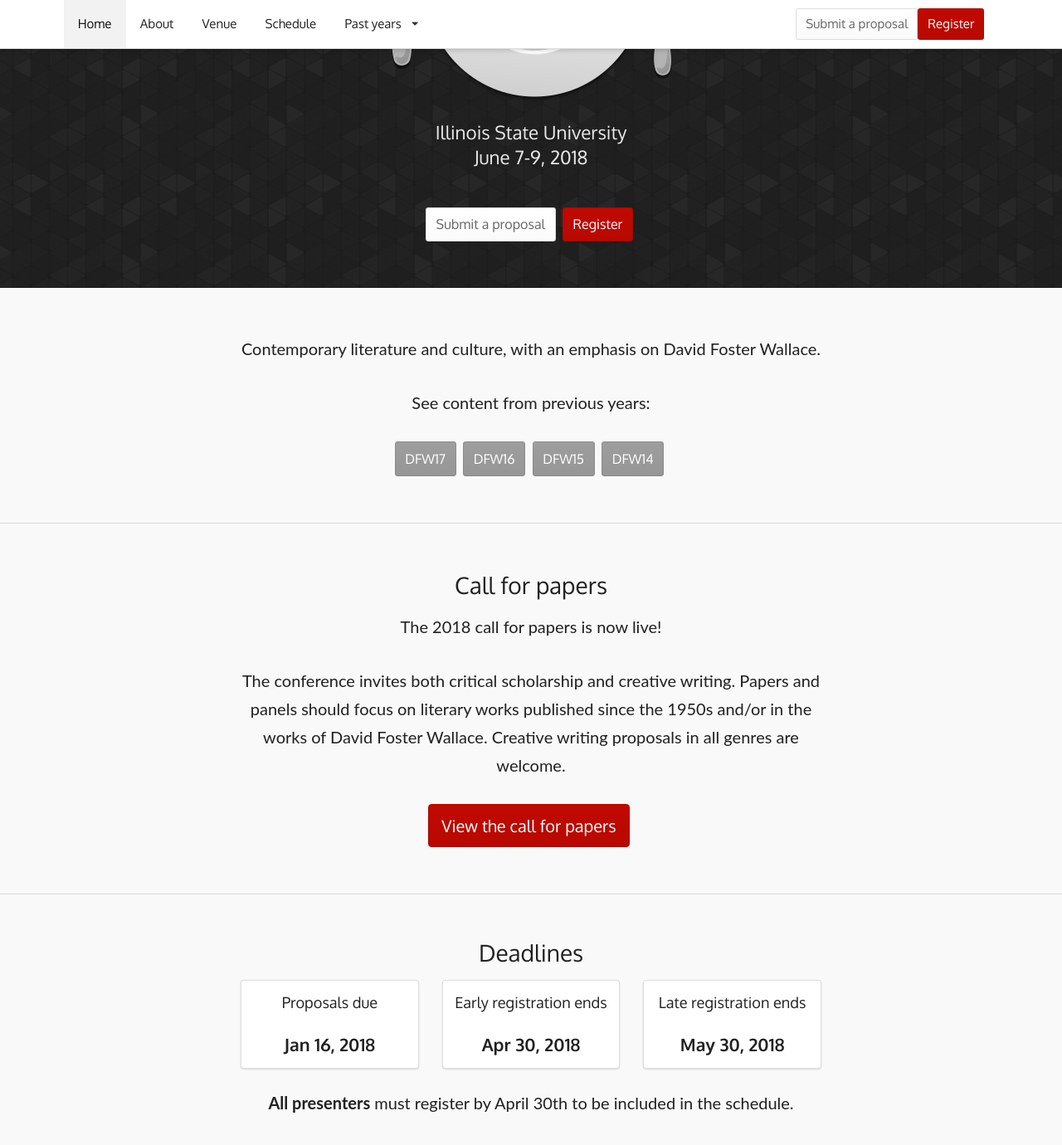
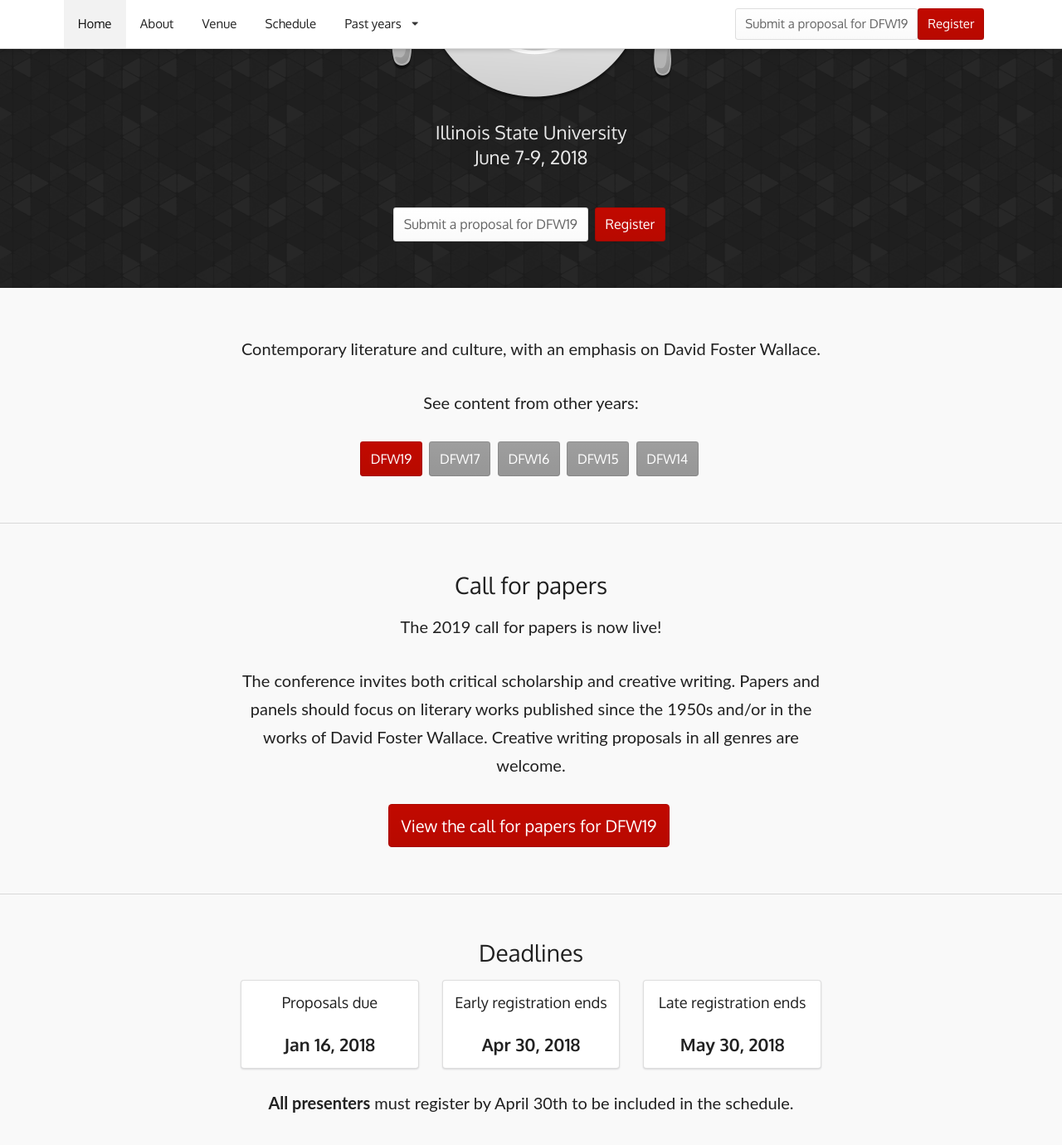
Before and after one commit to dellsystem/david-foster-wallace-conference, a Jekyll site: the page built from index.html, in a window 1280 px wide and 1400 px high, scrolled down 364 px. Shown: the top 1380 px of the window at 83% size. Built offline with Jekyll 4.4.1, drawn with Linux system fonts in a browser that asks for light colours; some of the changed text lies outside the part shown.

Commit message:
Update website links for DFW19
very half-hearted. will need to archive all 2018 content eventually.

```diff
--- a/_includes/menu.html
+++ b/_includes/menu.html
@@ -14,9 +14,9 @@
 </div>
 <div class="right item">
     <a class="ui {% if include.inverted %}inverted{% endif %} button"
-       href="/cfp">Submit a proposal</a>
+       href="https://dfw.12writing.com/p/submissions.html">Submit a proposal for DFW19</a>
     <a class="ui {% if include.inverted %}inverted{% endif %} red button"
-       href="https://dfwconference.blogspot.co.uk/">
+       href="https://dfw.12writing.com/">
         Register
     </a>
 </div>
--- a/index.html
+++ b/index.html
@@ -25,11 +25,11 @@
                 <br />
                 June 7-9, 2018
             </h2>
-            <a class="ui large button" href="/cfp">
-                Submit a proposal
+            <a class="ui large button" href="https://dfw.12writing.com/p/submissions.html">
+                Submit a proposal for DFW19
             </a>
             <a class="ui large red button"
-               href="https://dfwconference.blogspot.co.uk/">
+               href="https://dfw.12writing.com/">
                 Register
             </a>
         </div>
@@ -40,8 +40,11 @@
                 Contemporary literature and culture, with an emphasis on David Foster Wallace.
             </p>
             <p>
-                See content from previous years:
+                See content from other years:
             </p>
+            <a class="ui large red button" href="https://dfw.12writing.com/">
+                DFW19
+            </a>
             <a class="ui large grey button" href="/DFW17">
                 DFW17
             </a>
@@ -62,7 +65,7 @@
                 Call for papers
             </h2>
             <p>
-                The 2018 call for papers is now live!
+                The 2019 call for papers is now live!
             </p>
             <p>
                 The conference invites both critical scholarship
@@ -72,8 +75,8 @@
                 Creative writing proposals in all genres are
                 welcome.
             </p>
-            <a href="/cfp" class="ui huge red button">
-                View the call for papers
+            <a href="https://dfw.12writing.com/p/submissions.html" class="ui huge red button">
+                View the call for papers for DFW19
             </a>
         </div>
     </div>
```
